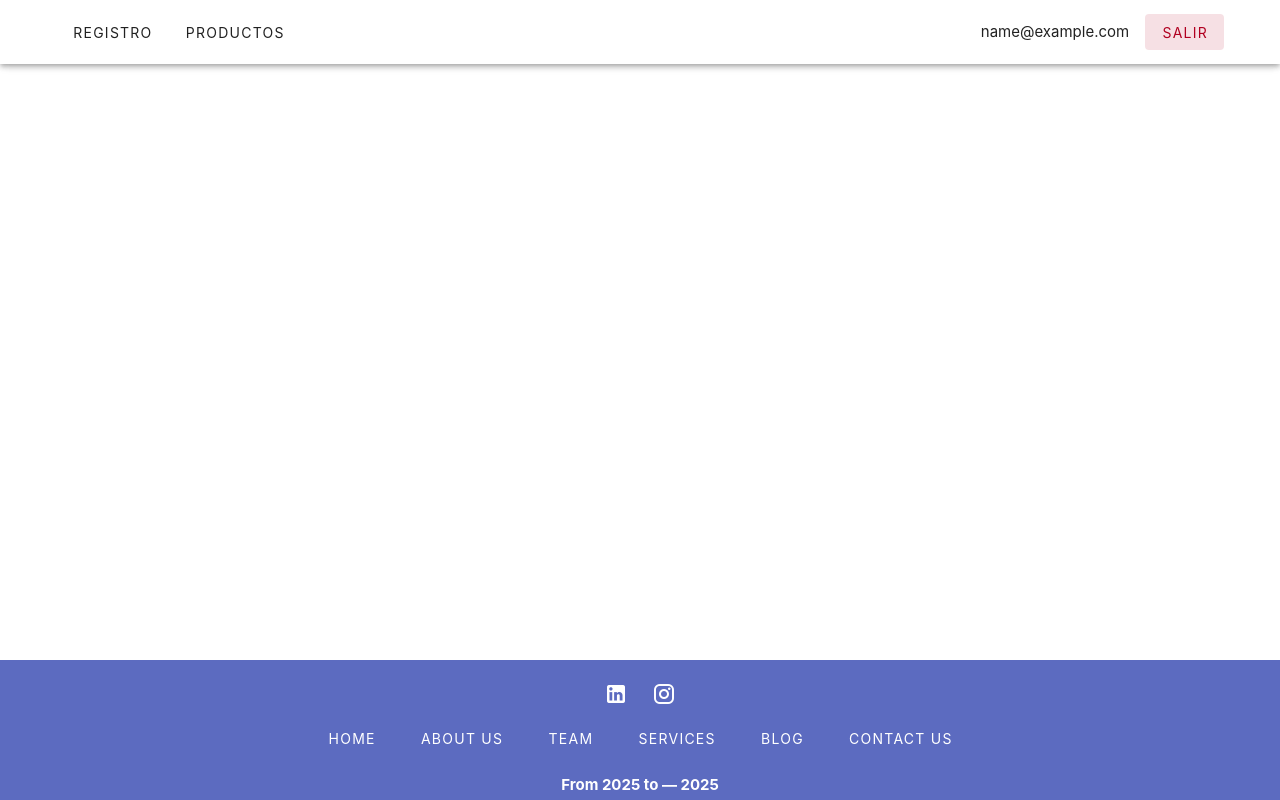
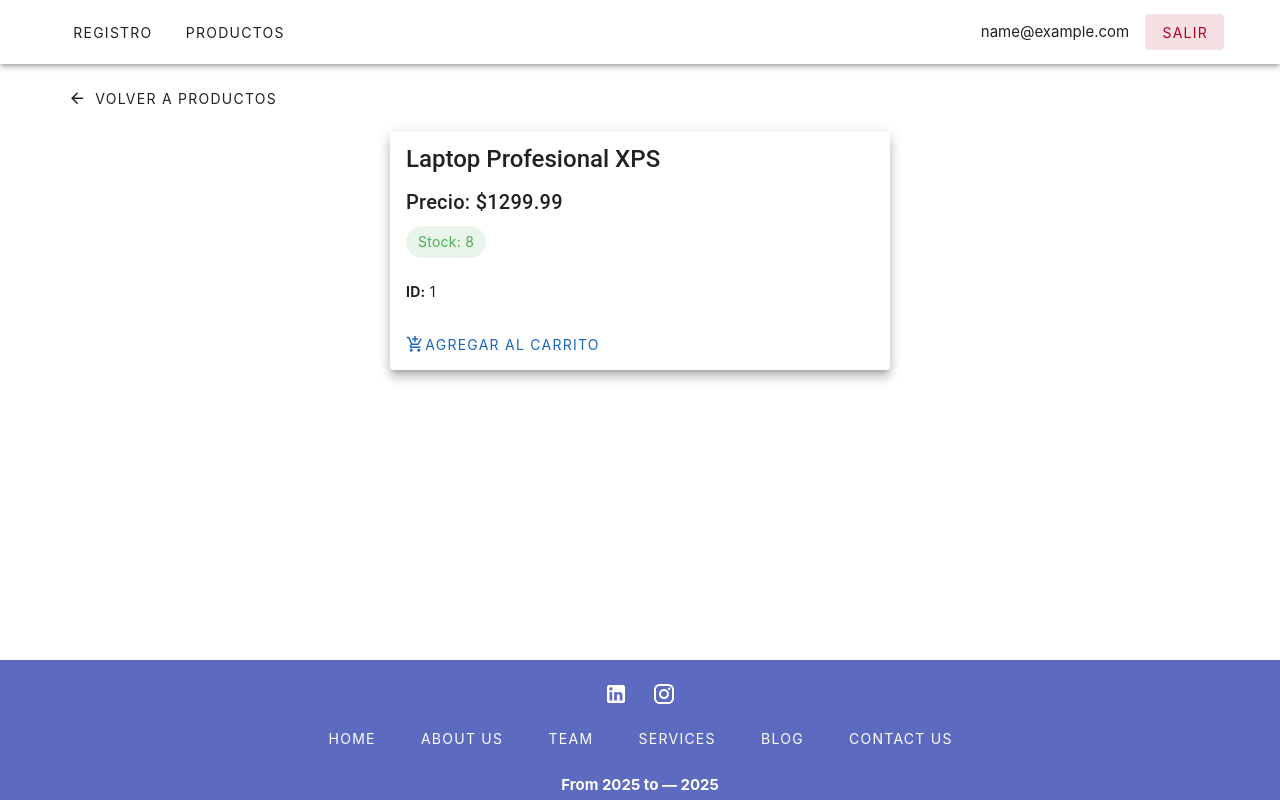
Before and after one commit to AgusCF/Web3-IUA, a Vue app in the folder PersonalWeb/: page /productos/1 in a window 1280 px wide. Built offline with nearby package versions, Linux system fonts and the light colour scheme; sample sign-in values are in the browser's storage.

Commit message:
feat: Detalle del producto
Falta desactivar el boton de agregar al carrito dentro del detalle del producto una vez que se termina el stock.
Si bien, este no hace nada si se toca "No agrega productos", esta activado visualmente

```diff
--- a/PersonalWeb/src/components/ProductList.vue
+++ b/PersonalWeb/src/components/ProductList.vue
@@ -33,6 +33,7 @@
           class="d-flex flex-column product-card"
           elevation="4"
         >
+          <!--Las imagenes no estan implementadas-->
           <v-img
             :src="product.image || 'https://via.placeholder.com/300x200?text=Producto'"
             height="160"
@@ -58,6 +59,15 @@
               {{ product.stock > 0 ? `Stock: ${product.stock}` : 'Sin stock' }}
             </v-chip>
           </v-card-text>
+
+          <v-btn
+            variant="text"
+            color="secondary"
+            @click="goToDetail(product.id)"
+          >
+            Ver detalle
+          </v-btn>
+
           <v-card-actions>
             <v-btn
               color="primary"
@@ -119,6 +129,12 @@ function getCartQuantity(productId) {
   const item = cartStore.items.find(i => i.id === productId)
   return item ? item.quantity : 0
 }
+import { useRouter } from 'vue-router'
+const router = useRouter()
+
+function goToDetail(id) {
+  router.push({ name: 'producto-detalle', params: { id } })
+}
 </script>
 
 <style scoped>
--- a/PersonalWeb/src/router/index.js
+++ b/PersonalWeb/src/router/index.js
@@ -20,12 +20,26 @@ const routes = [
     component: () => import('../views/ProductsView.vue'),
     meta: { requiresAuth: true }
   },
+  {
+    path: '/productos/:id',
+    name: 'producto-detalle',
+    component: () => import('@/views/ProductDetailView.vue'),
+    meta: { requiresAuth: true }
+  },
   // Agrega aquí otras rutas protegidas...
 ]
 
 const router = createRouter({
   history: createWebHistory(import.meta.env.BASE_URL),
-  routes
+  routes,
+  scrollBehavior(to, from, savedPosition) {
+    // Restaurar scroll al top o a la posición guardada
+    if (savedPosition) {
+      return savedPosition
+    } else {
+      return { top: 0 }
+    }
+  }
 })
 
 // Guardia global
--- /dev/null
+++ b/PersonalWeb/src/views/ProductDetailView.vue
@@ -0,0 +1,83 @@
+<!-- filepath: src/views/ProductDetailView.vue -->
+<template>
+  <v-container>
+    <v-btn
+      variant="text"
+      prepend-icon="mdi-arrow-left"
+      class="mb-4"
+      @click="goBack"
+    >
+      Volver a productos
+    </v-btn>
+
+    <v-alert
+      v-if="!product"
+      type="error"
+      variant="tonal"
+      class="my-8"
+    >
+      Producto no encontrado.
+    </v-alert>
+
+    <v-card
+      v-else
+      class="mx-auto"
+      max-width="500"
+      elevation="8"
+    >
+      <v-card-title class="text-h5">{{ product.name }}</v-card-title>
+      <v-card-text>
+        <div class="text-h6 mb-2">Precio: ${{ product.price.toFixed(2) }}</div>
+        <v-chip
+          :color="product.stock > 0 ? 'success' : 'error'"
+          class="mb-2"
+        >
+          {{ product.stock > 0 ? `Stock: ${product.stock}` : 'Sin stock' }}
+        </v-chip>
+        <div class="mt-4">
+          <strong>ID:</strong> {{ product.id }}
+        </div>
+        <!-- Aquí puedes agregar más detalles si tuvieras más campos -->
+      </v-card-text>
+      <v-card-actions>
+        <v-btn
+          color="primary"
+          :disabled="product.stock === 0"
+          @click="addToCart(product.id)"
+        >
+          <v-icon left>mdi-cart-plus</v-icon>
+          Agregar al carrito
+        </v-btn>
+      </v-card-actions>
+    </v-card>
+  </v-container>
+</template>
+
+<script setup>
+import { computed } from 'vue'
+import { useRoute, useRouter } from 'vue-router'
+import { products } from '@/data/products.js'
+import { useCartStore } from '@/stores/cart'
+
+const route = useRoute()
+const router = useRouter()
+const cartStore = useCartStore()
+
+// Buscar el producto por id desde los datos simulados
+const product = computed(() => {
+  const id = Number(route.params.id)
+  return products.find(p => p.id === id)
+})
+
+function addToCart(productId) {
+  cartStore.addToCart(productId)
+
+}
+
+function goBack() {
+  // Vuelve a la lista de productos y restaura el scroll al top
+  router.push({ name: 'products' }).then(() => {
+    window.scrollTo({ top: 0, behavior: 'smooth' })
+  })
+}
+</script>
```
